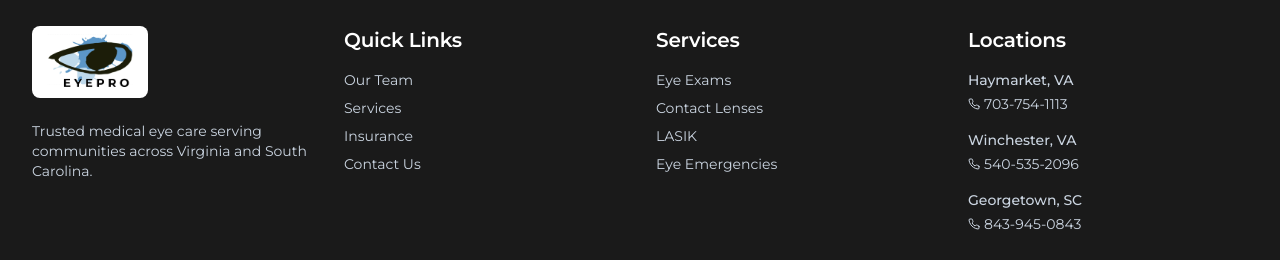
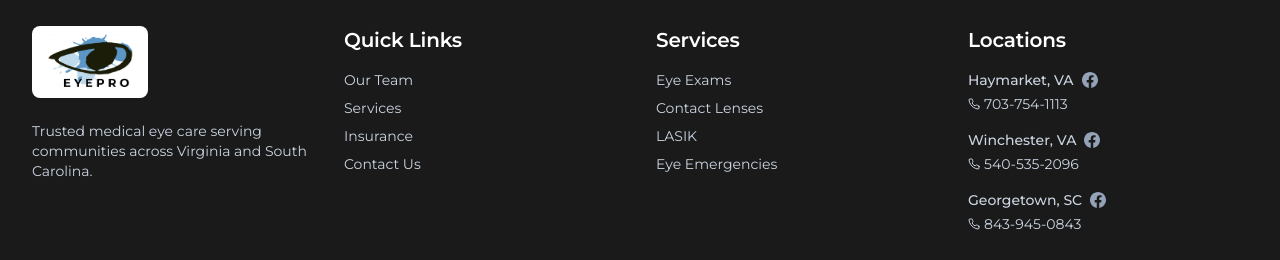
Before and after one commit to studiobrett/eyeprowebsite, a Next.js app: page / in a window 1280 px wide. Shown: the part 4264-4524 px from the top of the page. Built offline with nearby package versions, Linux system fonts and the light colour scheme; no server answers.

Commit message:
Add Facebook links to footer by location

```diff
--- a/src/components/Footer.tsx
+++ b/src/components/Footer.tsx
@@ -2,6 +2,14 @@ import Link from 'next/link';
 import Image from 'next/image';
 import { Phone, Star } from 'lucide-react';
 import { locations } from '@/data/locations';
+
+function FacebookIcon({ className }: { className?: string }) {
+  return (
+    <svg className={className} viewBox="0 0 24 24" fill="currentColor" aria-hidden="true">
+      <path d="M24 12.073C24 5.405 18.627 0 12 0S0 5.405 0 12.073C0 18.1 4.388 23.094 10.125 24v-8.437H7.078v-3.49h3.047V9.41c0-3.025 1.792-4.697 4.533-4.697 1.312 0 2.686.236 2.686.236v2.97h-1.513c-1.491 0-1.956.93-1.956 1.885v2.27h3.328l-.532 3.49h-2.796V24C19.612 23.094 24 18.1 24 12.073z" />
+    </svg>
+  );
+}
 
 export function Footer() {
   const currentYear = new Date().getFullYear();
@@ -54,9 +62,22 @@ export function Footer() {
             <ul className="space-y-4 text-sm">
               {locations.map((location) => (
                 <li key={location.id}>
-                  <Link href={`/locations/${location.id}`} className="hover:text-white transition-colors font-medium">
-                    {location.name}, {location.stateAbbr}
-                  </Link>
+                  <div className="flex items-center gap-2">
+                    <Link href={`/locations/${location.id}`} className="hover:text-white transition-colors font-medium">
+                      {location.name}, {location.stateAbbr}
+                    </Link>
+                    {location.facebookUrl && (
+                      <a
+                        href={location.facebookUrl}
+                        target="_blank"
+                        rel="noopener noreferrer"
+                        className="text-slate-400 hover:text-[#1877F2] transition-colors"
+                        aria-label={`${location.name} on Facebook`}
+                      >
+                        <FacebookIcon className="w-4 h-4" />
+                      </a>
+                    )}
+                  </div>
                   <div className="flex items-center gap-1 mt-1">
                     <Phone className="w-3 h-3" />
                     <a href={`tel:${location.phone}`} className="hover:text-white transition-colors">
--- a/src/data/locations.ts
+++ b/src/data/locations.ts
@@ -13,6 +13,7 @@ export interface Location {
   };
   googleMapsUrl?: string;
   reviewUrl?: string;
+  facebookUrl?: string;
   region: 'virginia' | 'south-carolina';
 }
 
@@ -37,6 +38,7 @@ export const locations: Location[] = [
     },
     googleMapsUrl: 'https://maps.app.goo.gl/ngbnu68dCcMQUfWa7',
     reviewUrl: 'https://g.page/r/CfEKX3Yknt2rEAE/review',
+    facebookUrl: 'https://www.facebook.com/eyeprohaymarket/',
     region: 'virginia',
   },
   {
@@ -59,6 +61,7 @@ export const locations: Location[] = [
     },
     googleMapsUrl: 'https://maps.app.goo.gl/yoTeXSwJ2ZURD5B16',
     reviewUrl: 'https://g.page/r/Cd--JRAHdIc6EAE/review',
+    facebookUrl: 'https://www.facebook.com/eyeprowinchester/',
     region: 'virginia',
   },
   {
@@ -81,6 +84,7 @@ export const locations: Location[] = [
     },
     googleMapsUrl: 'https://maps.app.goo.gl/4U46AwQ7o7j95Q6p7',
     reviewUrl: 'https://g.page/r/CWiH_EJyn4HPEAE/review',
+    facebookUrl: 'https://www.facebook.com/people/Eyepro-Georgetown/61589240645547/',
     region: 'south-carolina',
   },
 ];
```
Also changed, not shown: 1 other file (tests, documents, lock files or other folders).
